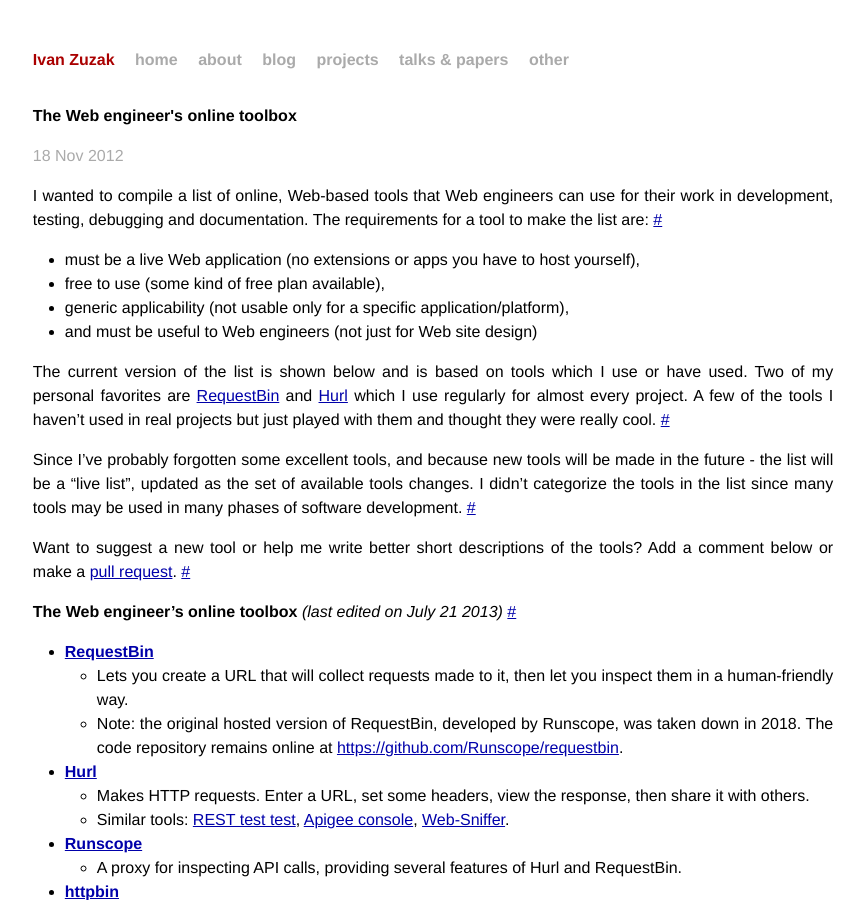
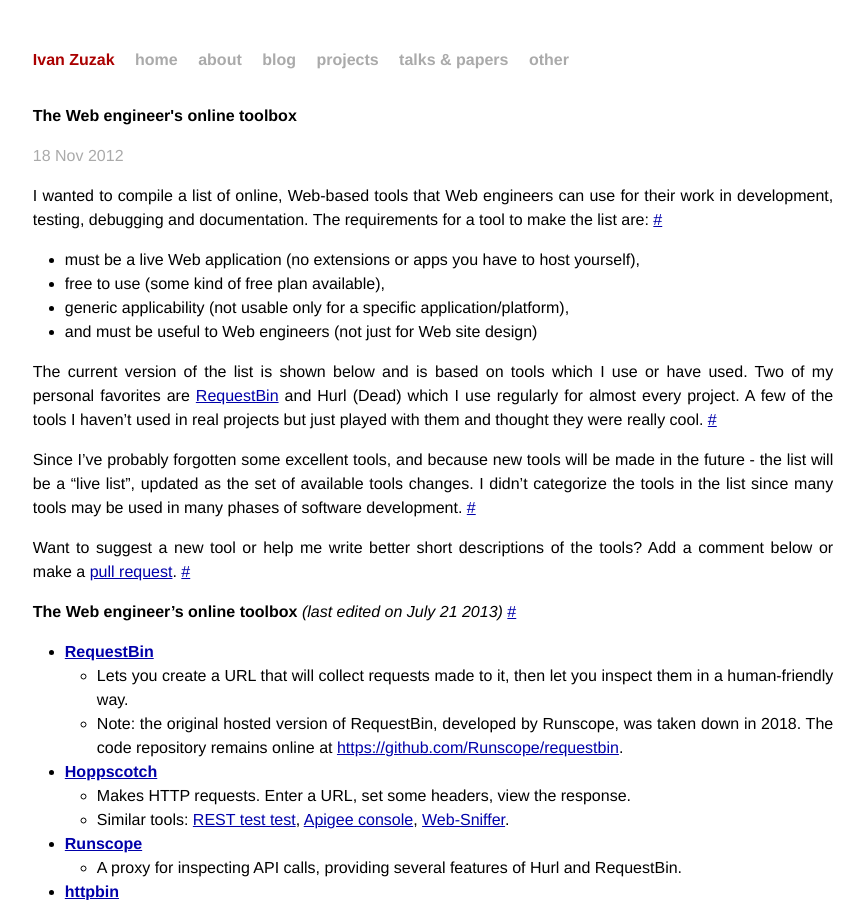
Before and after one commit to izuzak/izuzak.github.com, a Jekyll site: the page built from _posts/2012-11-18-the-web-engineers-online-toolbox.markdown, in a window 1280 px wide and 900 px high. Shown: the whole window, without its empty margins (207-1072 px from the left). Built offline with Jekyll 4.4.1, drawn with Linux system fonts in a browser that asks for light colours; Markdown is read by kramdown in place of the engine named in the settings; comment, search, counter and statistics services are not loaded; some of the changed text lies outside the part shown.

Commit message:
Removed hurl and added ExtendsClass

```diff
--- a/_posts/2012-11-18-the-web-engineers-online-toolbox.markdown
+++ b/_posts/2012-11-18-the-web-engineers-online-toolbox.markdown
@@ -15,7 +15,7 @@
 * and must be useful to Web engineers (not just for Web site design)
 
 The current version of the list is shown below and is based on tools which I use or have used.
-Two of my personal favorites are [RequestBin](http://requestbin.com/) and [Hurl](http://hurl.it) which I use regularly for almost every project.
+Two of my personal favorites are [RequestBin](http://requestbin.com/) and Hurl (Dead) which I use regularly for almost every project.
 A few of the tools I haven't used in real projects but just played with them and thought they were really cool.
 
 Since I've probably forgotten some excellent tools, and because new tools will be made in the future - the list will be a "live list", updated as the set of available tools changes.
@@ -28,8 +28,8 @@
 * **[RequestBin](http://requestbin.com/)**
   * Lets you create a URL that will collect requests made to it, then let you inspect them in a human-friendly way.
   * Note: the original hosted version of RequestBin, developed by Runscope, was taken down in 2018. The code repository remains online   at  [https://github.com/Runscope/requestbin](https://github.com/Runscope/requestbin).
-* **[Hurl](http://hurl.it)**
-  * Makes HTTP requests. Enter a URL, set some headers, view the response, then share it with others.
+* **[Hoppscotch](https://hoppscotch.io/)**
+  * Makes HTTP requests. Enter a URL, set some headers, view the response.
   * Similar tools: [REST test test](http://resttesttest.com/), [Apigee console](https://apigee.com/console/others), [Web-Sniffer](http://web-sniffer.net/).
 * **[Runscope](https://www.runscope.com/)**
   * A proxy for inspecting API calls, providing several features of Hurl and RequestBin.
```
Also changed, not shown: other parts of _posts/2012-11-18-the-web-engineers-online-toolbox.markdown (+2 -0 lines).
